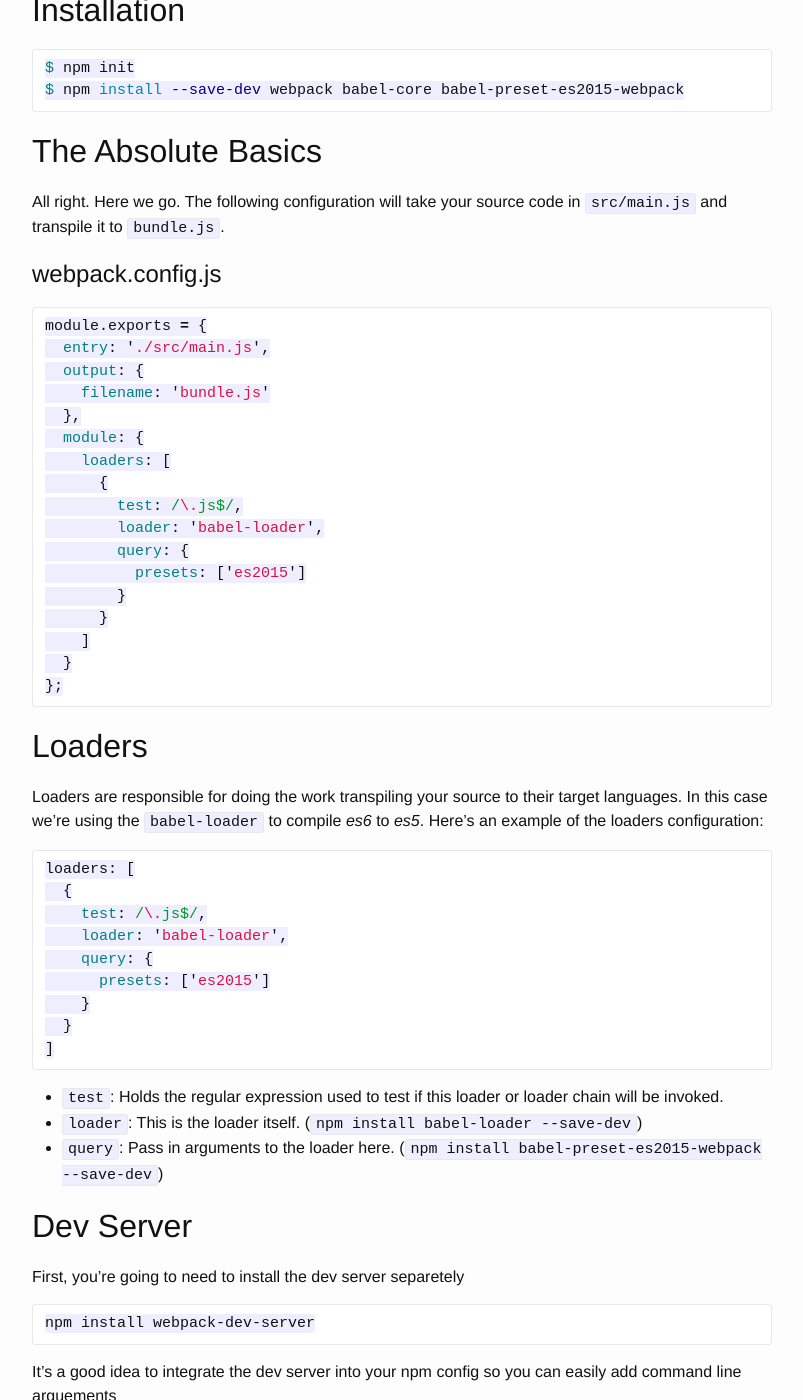
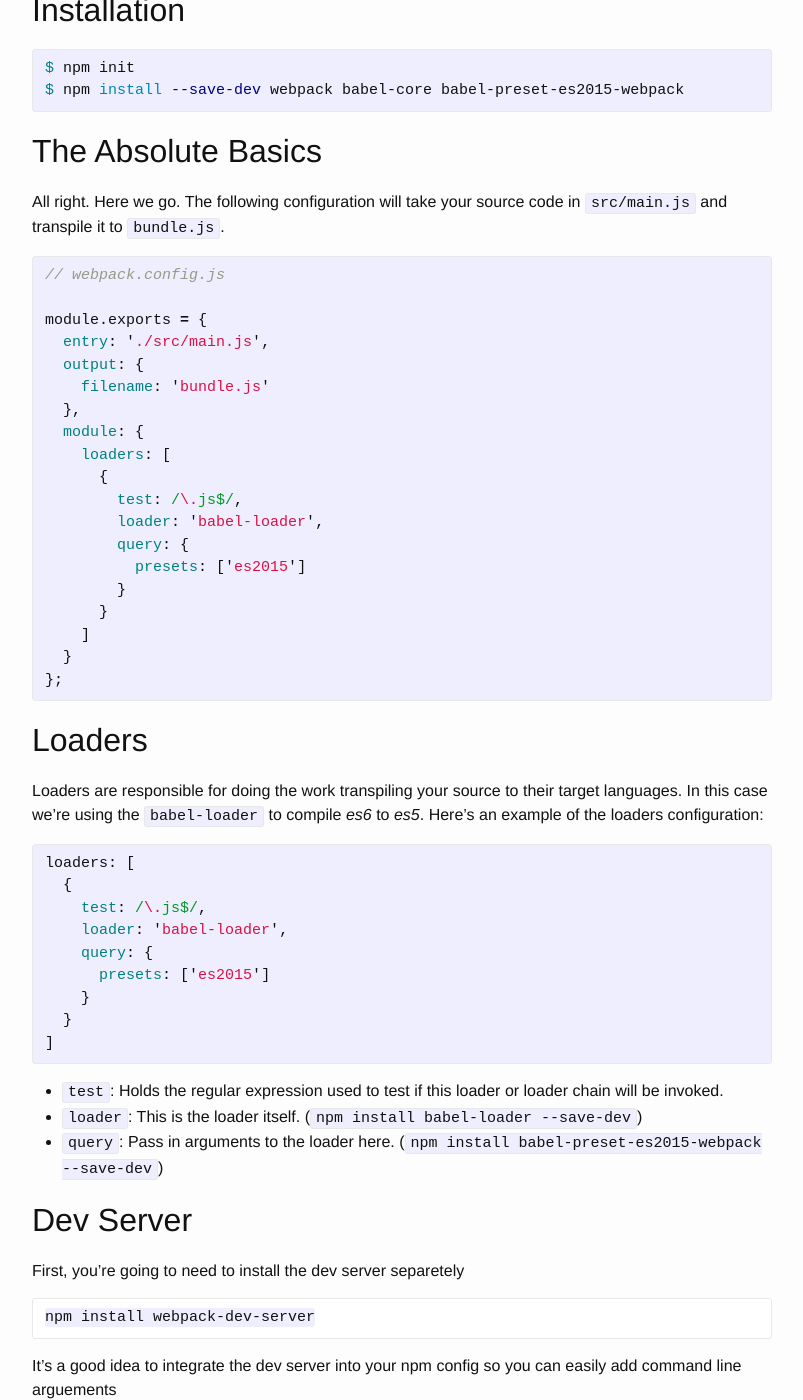
Before and after one commit to nathanemyers/crispy-invention, a Jekyll site: the page built from _posts/2016-09-22-getting-started-with-webpack.md, in a window 1280 px wide and 1400 px high, scrolled down 630 px. Shown: the whole window, without its empty margins (238-1041 px from the left). Built offline with Jekyll 4.4.1, drawn with Linux system fonts in a browser that asks for light colours.

Commit message:
fixing old code blocks

````diff
--- a/_posts/2016-09-22-getting-started-with-webpack.md
+++ b/_posts/2016-09-22-getting-started-with-webpack.md
@@ -20,17 +20,18 @@
 
 ## Installation
 
-``` bash
+{% highlight bash %}
 $ npm init
 $ npm install --save-dev webpack babel-core babel-preset-es2015-webpack
-```
+{% endhighlight %}
 
 ## The Absolute Basics
 
 All right. Here we go. The following configuration will take your source code in `src/main.js` and transpile it to `bundle.js`.
 
-# webpack.config.js
-``` javascript
+{% highlight javascript %}
+// webpack.config.js
+
 module.exports = {
   entry: './src/main.js',
   output: {
@@ -48,12 +49,12 @@
     ]
   }
 };
-```
+{% endhighlight %}
 
 ## Loaders
 Loaders are responsible for doing the work transpiling your source to their target languages. In this case we're using the `babel-loader` to compile *es6* to *es5*. Here's an example of the loaders configuration:
 
-``` javascript
+{% highlight javascript %}
 loaders: [
   {
     test: /\.js$/,
@@ -63,7 +64,7 @@
     }
   }
 ]
-```
+{% endhighlight %}
 
  - `test`: Holds the regular expression used to test if this loader or loader chain will be invoked.
  - `loader`: This is the loader itself. (`npm install babel-loader --save-dev`)
@@ -80,15 +81,15 @@
 
 It's a good idea to integrate the dev server into your npm config so you can easily add command line arguements
 
+{% highlight json %}
 # package.json
-``` json
 ...
 "scripts": {
   "test": "echo \"Error: no test specified\" && exit 1",
   "start": "webpack-dev-server --content-base dist/"
 },
 ...
-```
+{% endhighlight %}
 
 ## Further Reading
  - [Beginner's Guide to Webpack](https://medium.com/@dabit3/beginner-s-guide-to-webpack-b1f1a3638460#.ru1lvt8h9)
````
